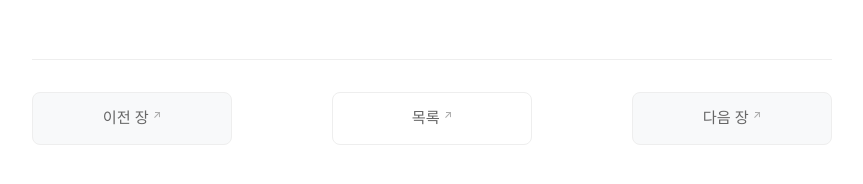
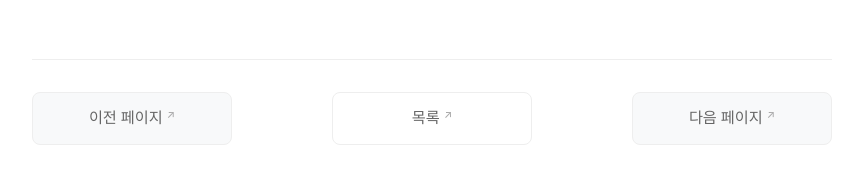
Before and after one commit to somath-edu/somath-edu.github.io, a Jekyll site: the page built from library/entropy-ch2.md, in a window 1280 px wide and 900 px high, scrolled down 3423 px. Shown: the part 609-793 px from the top of the window, without its empty margins (208-1071 px from the left). Built offline with Jekyll 4.4.1, drawn with Linux system fonts in a browser that asks for light colours; some web fonts are replaced.

Commit message:
Update chapter navigation text: Chapter to Page

```diff
--- a/_layouts/chapter.html
+++ b/_layouts/chapter.html
@@ -14,7 +14,7 @@ layout: default
   <div class="chapter-navigation">
     {% if page.prev_link %}
       <a href="{{ page.prev_link }}" class="nav-btn prev">
-        <span class="nav-label">이전 장</span>
+        <span class="nav-label">이전 페이지</span>
       </a>
     {% else %}
       <div class="nav-placeholder"></div>
@@ -26,7 +26,7 @@ layout: default
 
     {% if page.next_link %}
       <a href="{{ page.next_link }}" class="nav-btn next">
-        <span class="nav-label">다음 장</span>
+        <span class="nav-label">다음 페이지</span>
       </a>
     {% else %}
       <div class="nav-placeholder"></div>
```
